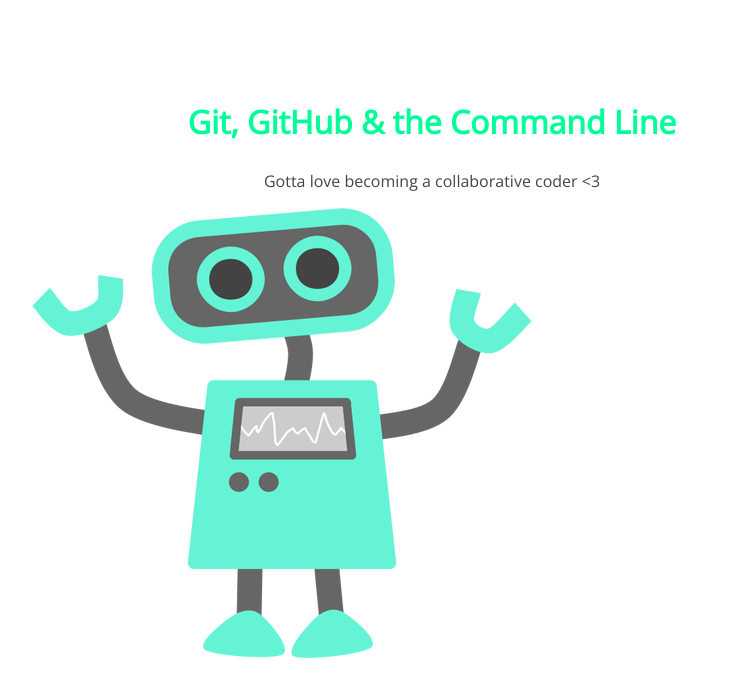
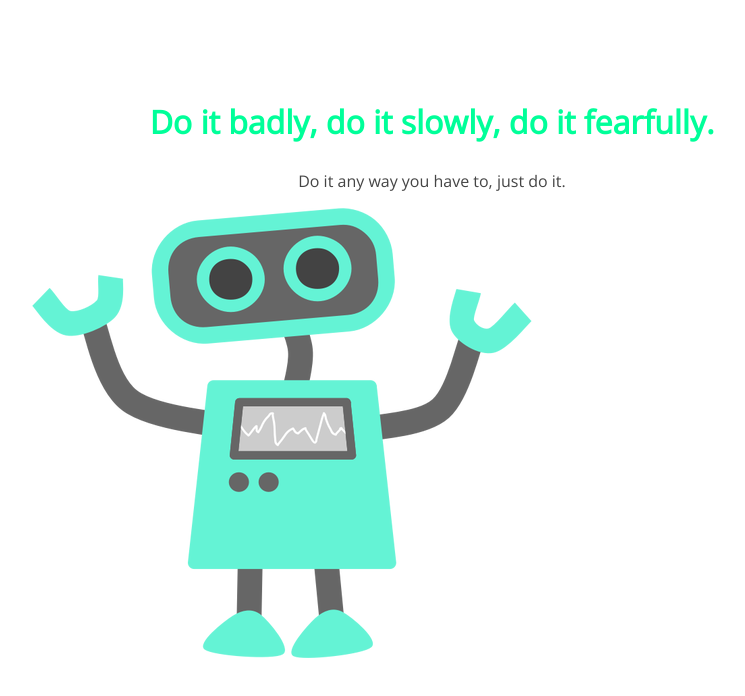
Before and after one commit to thelocuslotus/105-project-master, a plain HTML site: page index.html in a window 1280 px wide. Shown: the whole page, without its empty margins (208-953 px from the left). Drawn offline with nearby package versions, Linux system fonts and the light colour scheme.

Commit message:
ch ch ch changes

```diff
--- a/index.html
+++ b/index.html
@@ -8,8 +8,8 @@
 </head>
 <body>
 	<section>
-		<h1>Git, GitHub & the Command Line</h1>
-		<p>Gotta love becoming a collaborative coder <3</p>
+		<h1>Do it badly, do it slowly, do it fearfully.</h1>
+		<p>Do it any way you have to, just do it.</p>
 		<img src="img/happy-blue-robot.png">
 	</section>
 </body>
```
